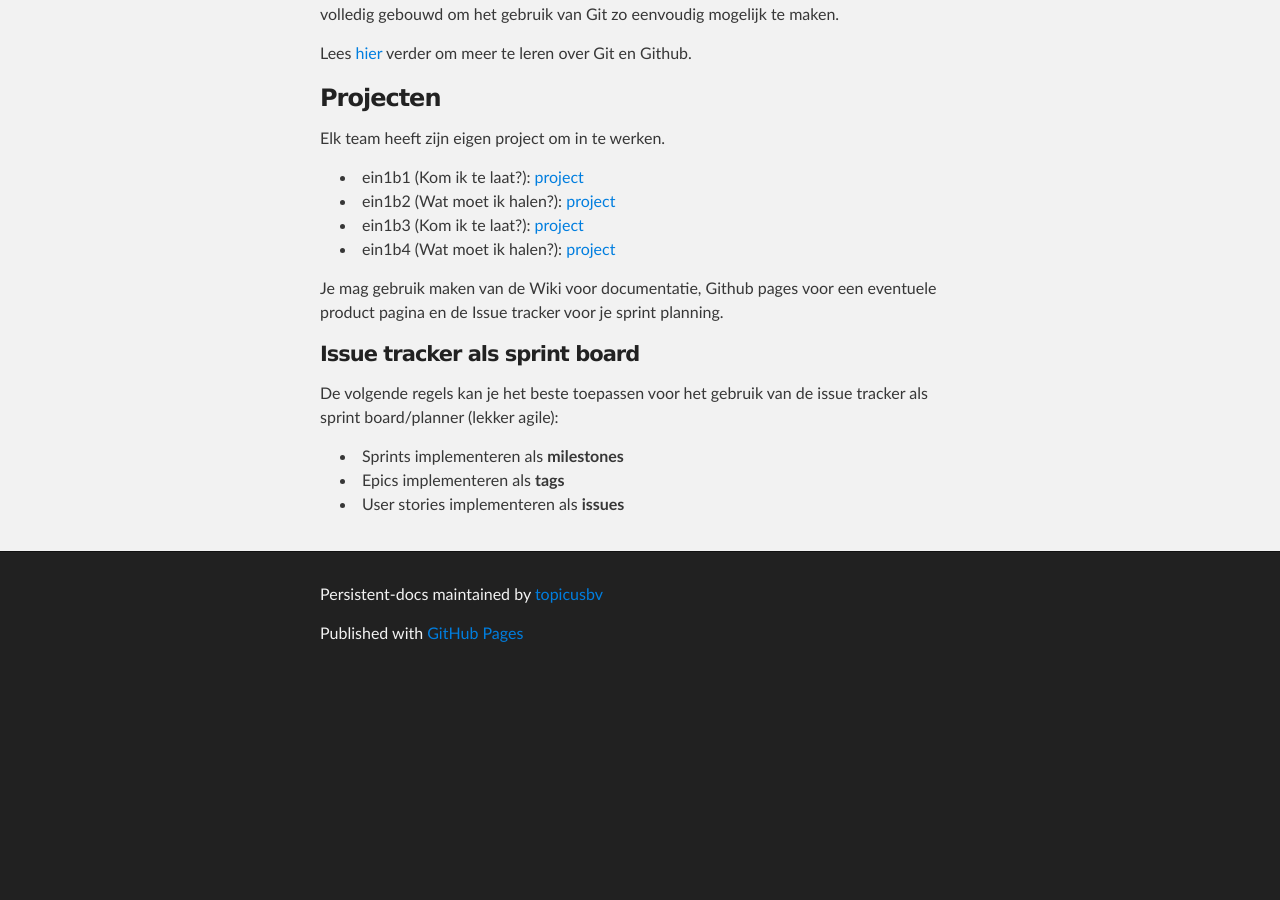
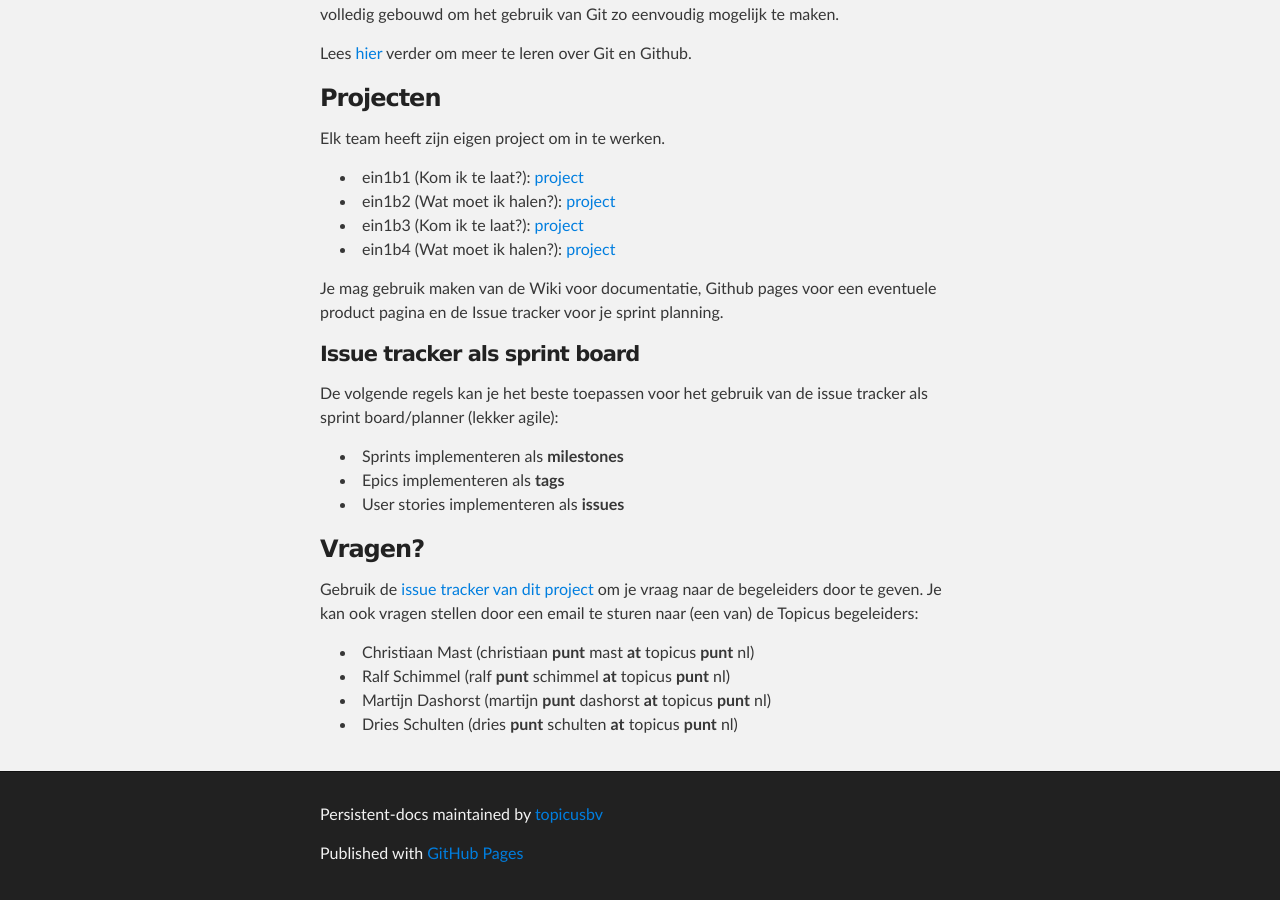
Before and after one commit to topicusbv/persistent-docs, a Jekyll site: the page built from index.md, in a window 1280 px wide and 900 px high, scrolled down 1129 px. Built offline with Jekyll 4.4.1, drawn with Linux system fonts in a browser that asks for light colours; before the commit the page ends 1809 px from its top, so only the background shows below that.

Commit message:
Vragen rubriek toegevoegd

```diff
--- a/index.md
+++ b/index.md
@@ -65,3 +65,14 @@ tracker als sprint board/planner (lekker agile):
  - Sprints implementeren als **milestones**
  - Epics implementeren als **tags**
  - User stories implementeren als **issues**
+
+### Vragen? ###
+
+Gebruik de [issue tracker van dit project](https://github.com/topicusbv/persistent-docs/issues/new)
+om je vraag naar de begeleiders door te geven. Je kan ook vragen stellen door
+een email te sturen naar (een van) de Topicus begeleiders:
+
+ - Christiaan Mast (christiaan **punt** mast **at** topicus **punt** nl)
+ - Ralf Schimmel (ralf **punt** schimmel **at** topicus **punt** nl)
+ - Martijn Dashorst (martijn **punt** dashorst **at** topicus **punt** nl)
+ - Dries Schulten (dries **punt** schulten **at** topicus **punt** nl)
```
